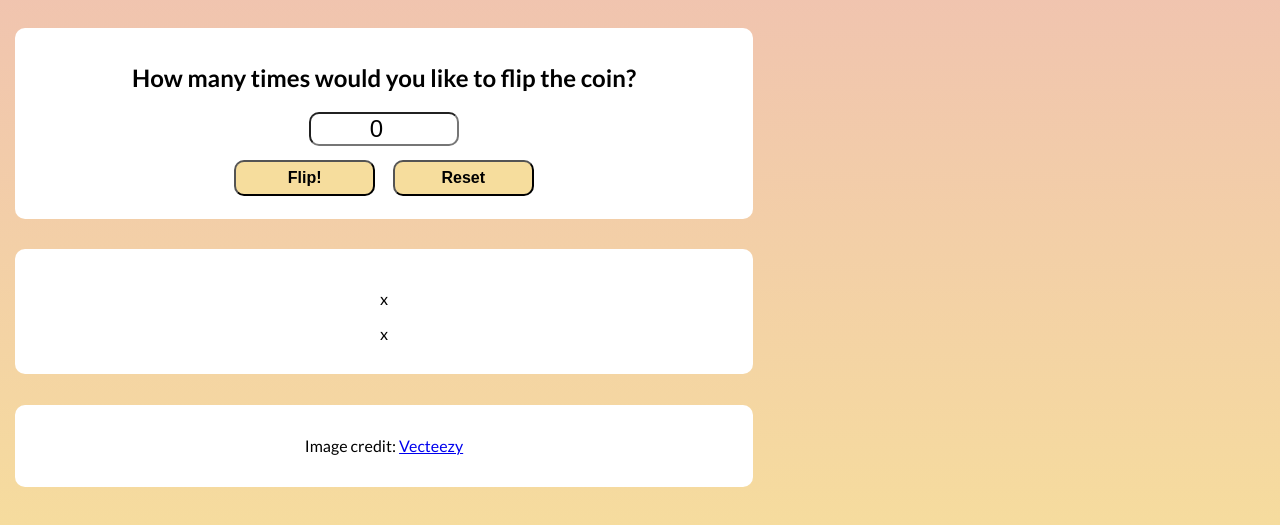
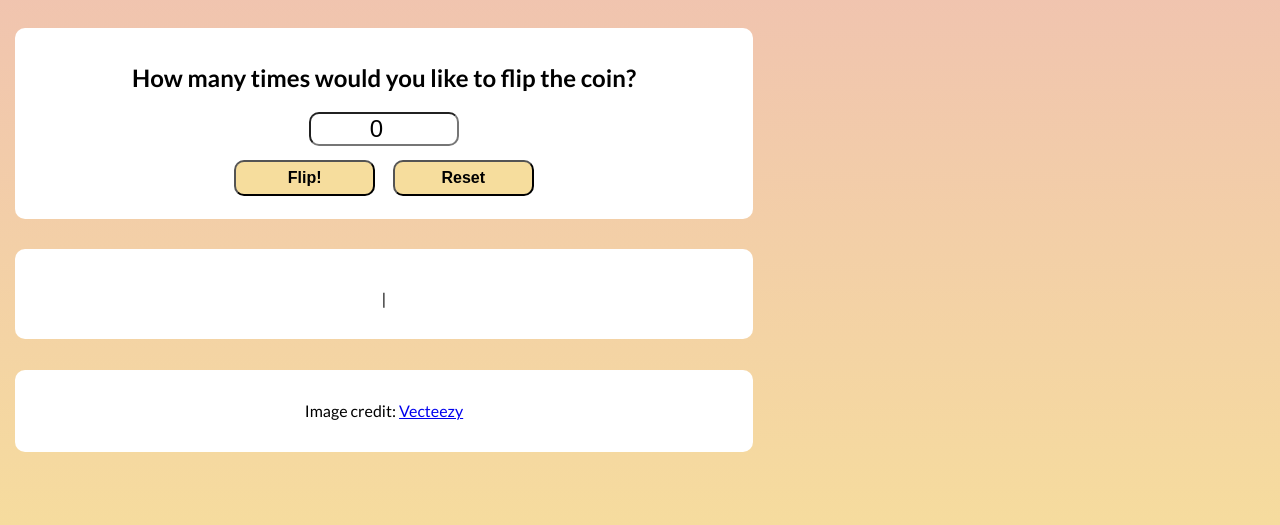
Before and after one commit to ellehallal/coin-flip-simulator, a plain HTML site: page index.html in a window 1280 px wide. Shown: the part 249-774 px from the top of the page. Drawn offline with Linux system fonts and the light colour scheme.

Commit message:
Change headsresults and tailsresults from paragraphs to span. Format to appear like a scoreboard

```diff
--- a/index.html
+++ b/index.html
@@ -28,8 +28,10 @@
 
     <div>
       <p id="results"></p>
-      <p id="headsresults">x</p>
-      <p id="tailsresults">x</p>
+      <p>
+        <span id="headsresults"></span> | <span id="tailsresults"></span>
+      </p>
+
 
     </div>
 
--- a/main.js
+++ b/main.js
@@ -36,7 +36,6 @@ button.addEventListener("click", function() {
       }
     }
 
-
     if(heads === 1) {
       wordflip = "flip";
     }
```
